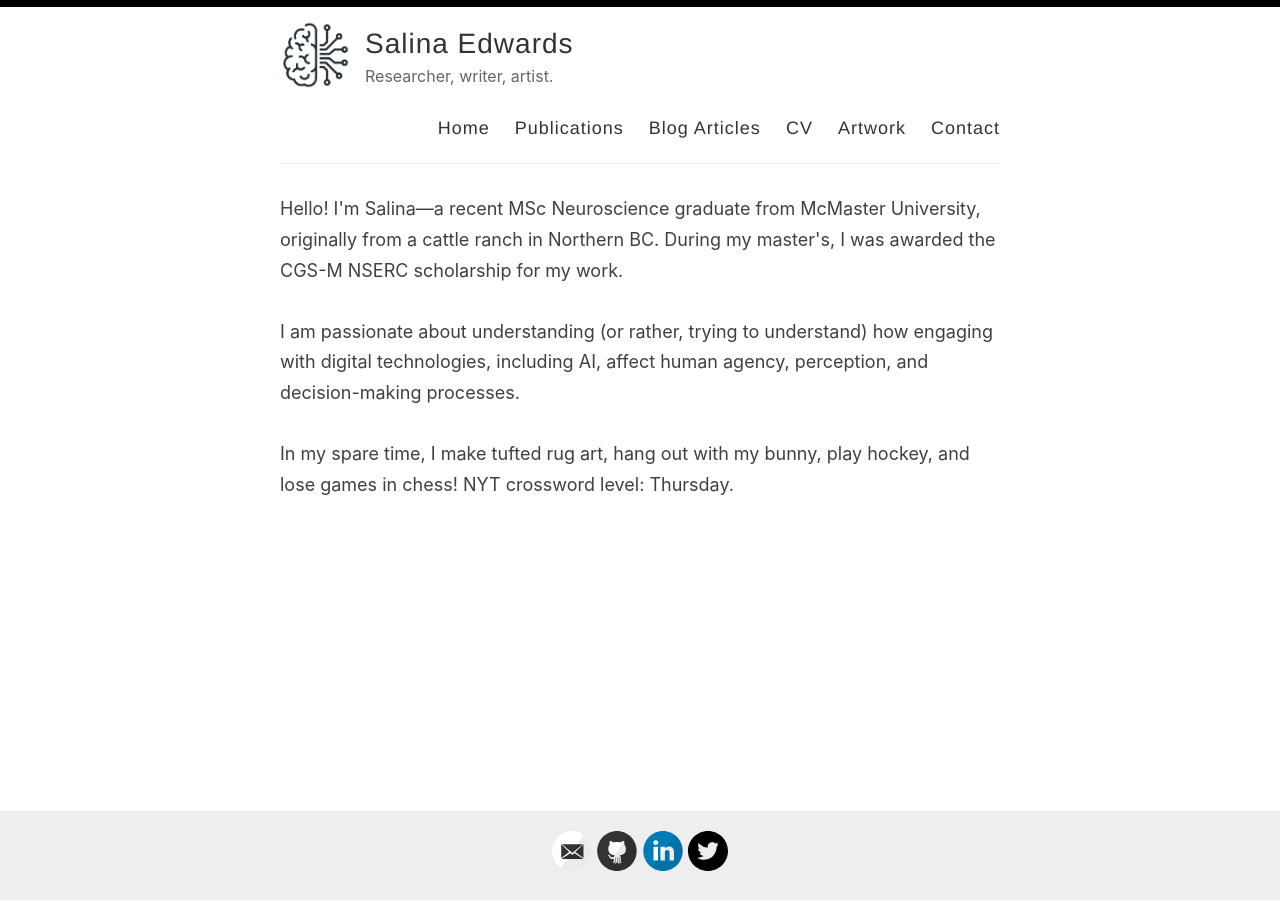
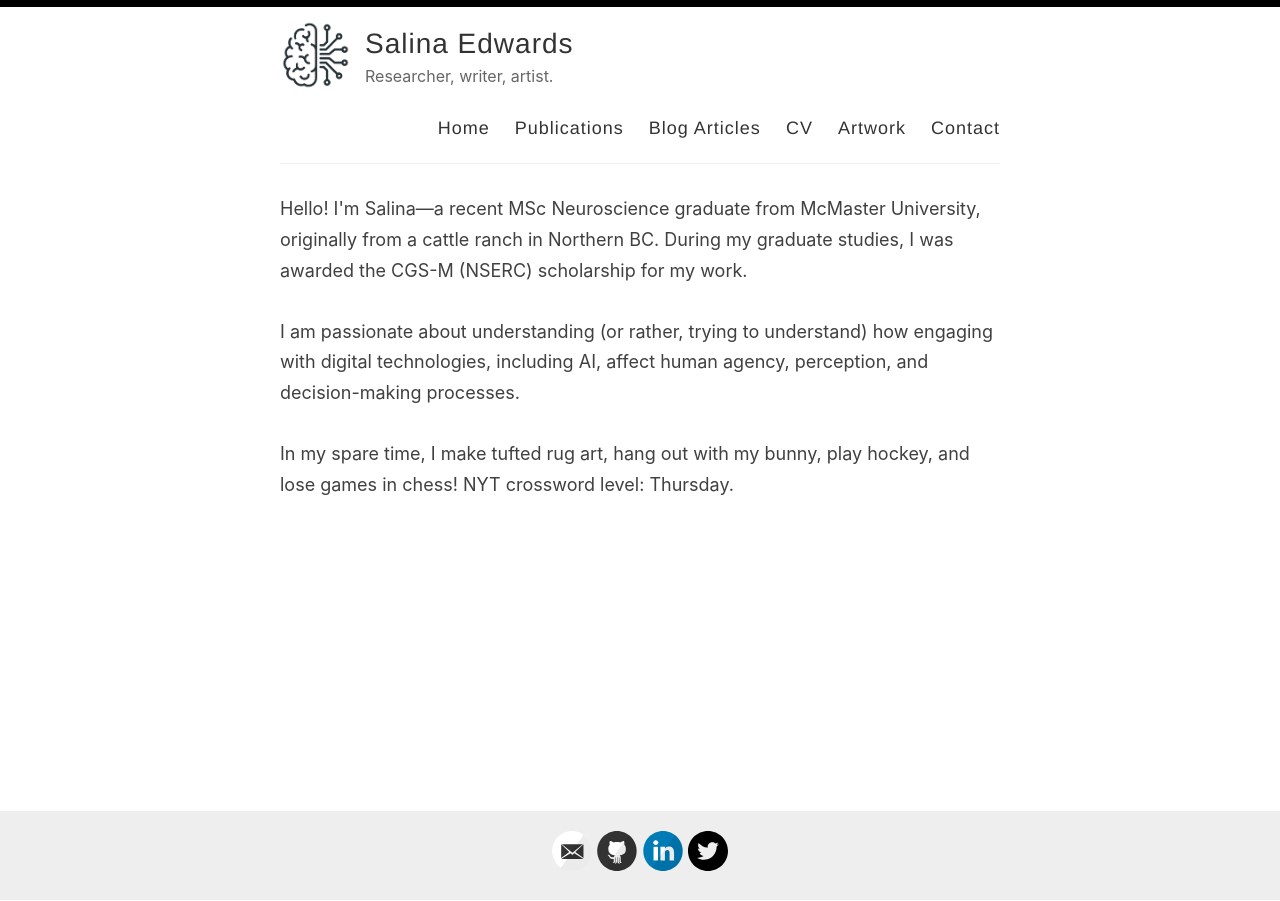
Before and after one commit to salinaedwards/salinaedwards.github.io, a Jekyll site: the page built from index.html, in a window 1280 px wide. Built offline with Jekyll 4.4.1, drawn with Linux system fonts in a browser that asks for light colours; the list of posts is cut into pages by our own code.

Commit message:
Update index.html

```diff
--- a/index.html
+++ b/index.html
@@ -3,7 +3,7 @@ layout: page
 ---
 
 
-Hello! I'm Salina&mdash;a recent MSc Neuroscience graduate from McMaster University, originally from a cattle ranch in Northern BC. During my master's, I was awarded the CGS-M NSERC scholarship for my work. <br><br>
+Hello! I'm Salina&mdash;a recent MSc Neuroscience graduate from McMaster University, originally from a cattle ranch in Northern BC. During my graduate studies, I was awarded the CGS-M (NSERC) scholarship for my work. <br><br>
 
 I am passionate about understanding (or rather, trying to understand) how engaging with digital technologies, including AI, affect human agency, perception, and decision-making processes. <br><br>
 
```
